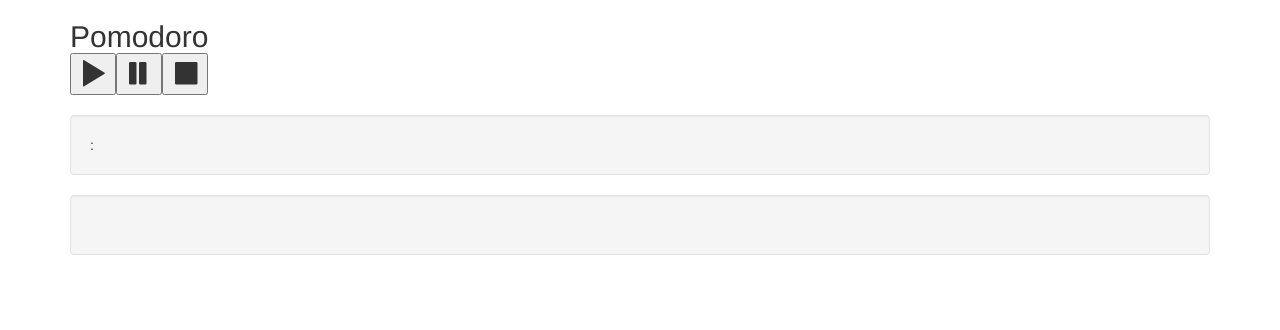
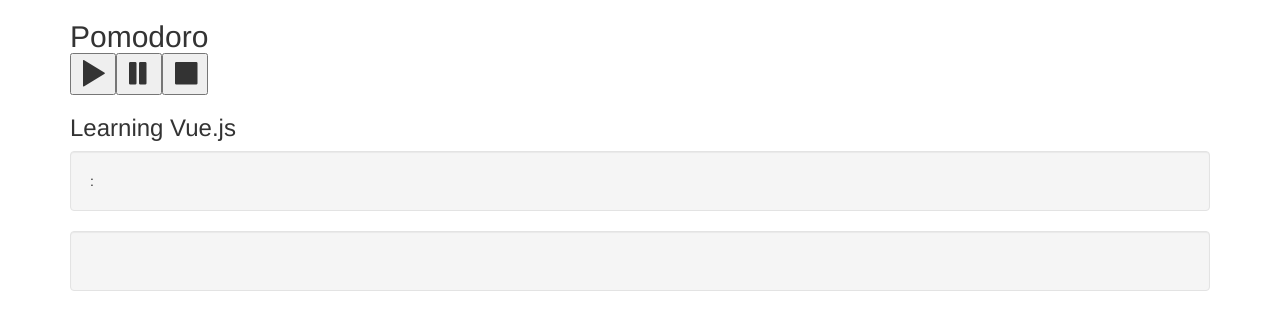
Before and after one commit to verdantpath/pomodoro, a Vue app: page / in a window 1280 px wide. Shown: the top 330 px of the page. Built offline with nearby package versions, Linux system fonts and the light colour scheme.

Commit message:
add title binding

```diff
--- a/src/components/StateTitleComponent.vue
+++ b/src/components/StateTitleComponent.vue
@@ -6,4 +6,11 @@
 </style>
 
 <script>
+export default {
+  data () {
+    return {
+      title: 'Learning Vue.js'
+    }
+  }
+}
 </script>
```
